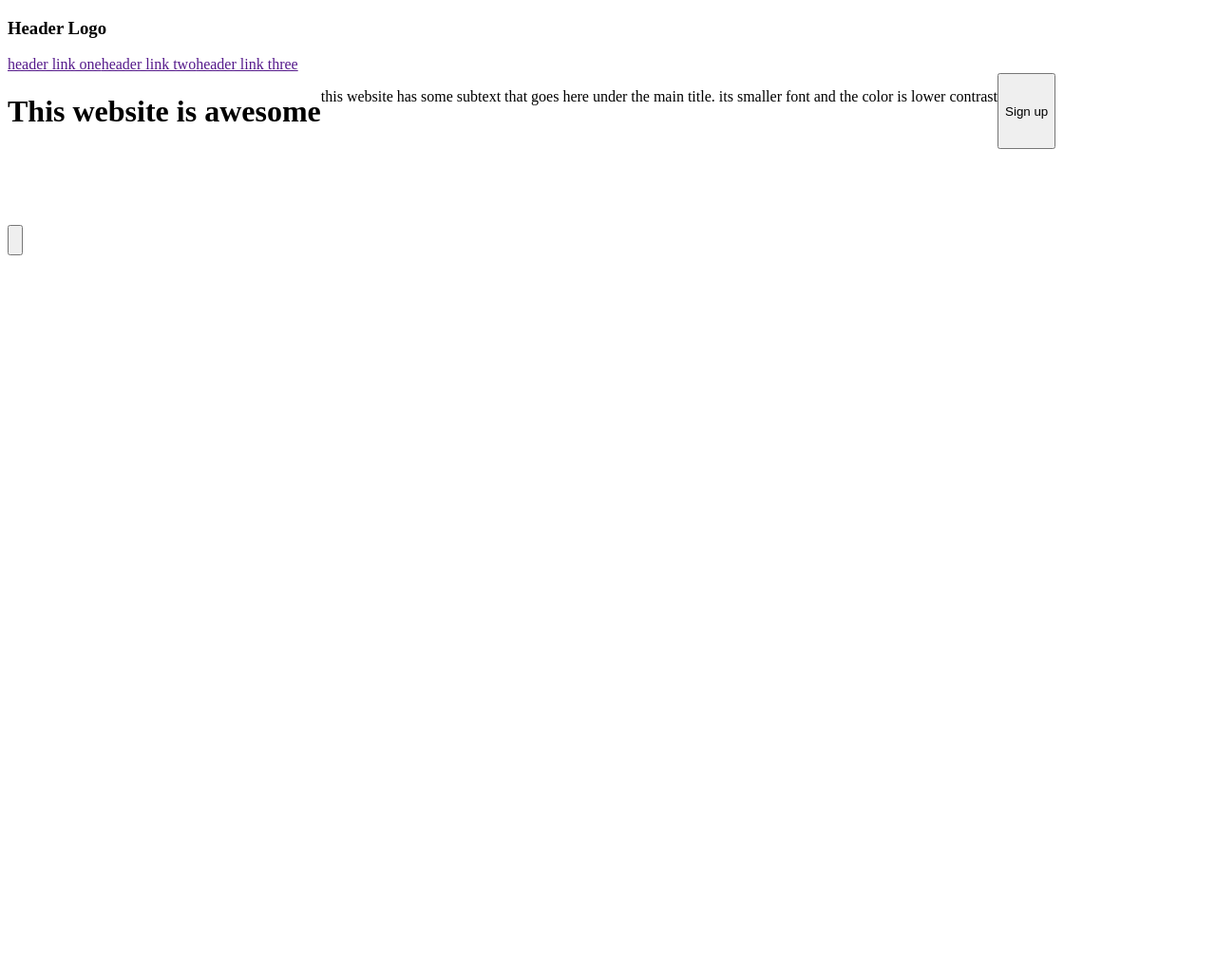
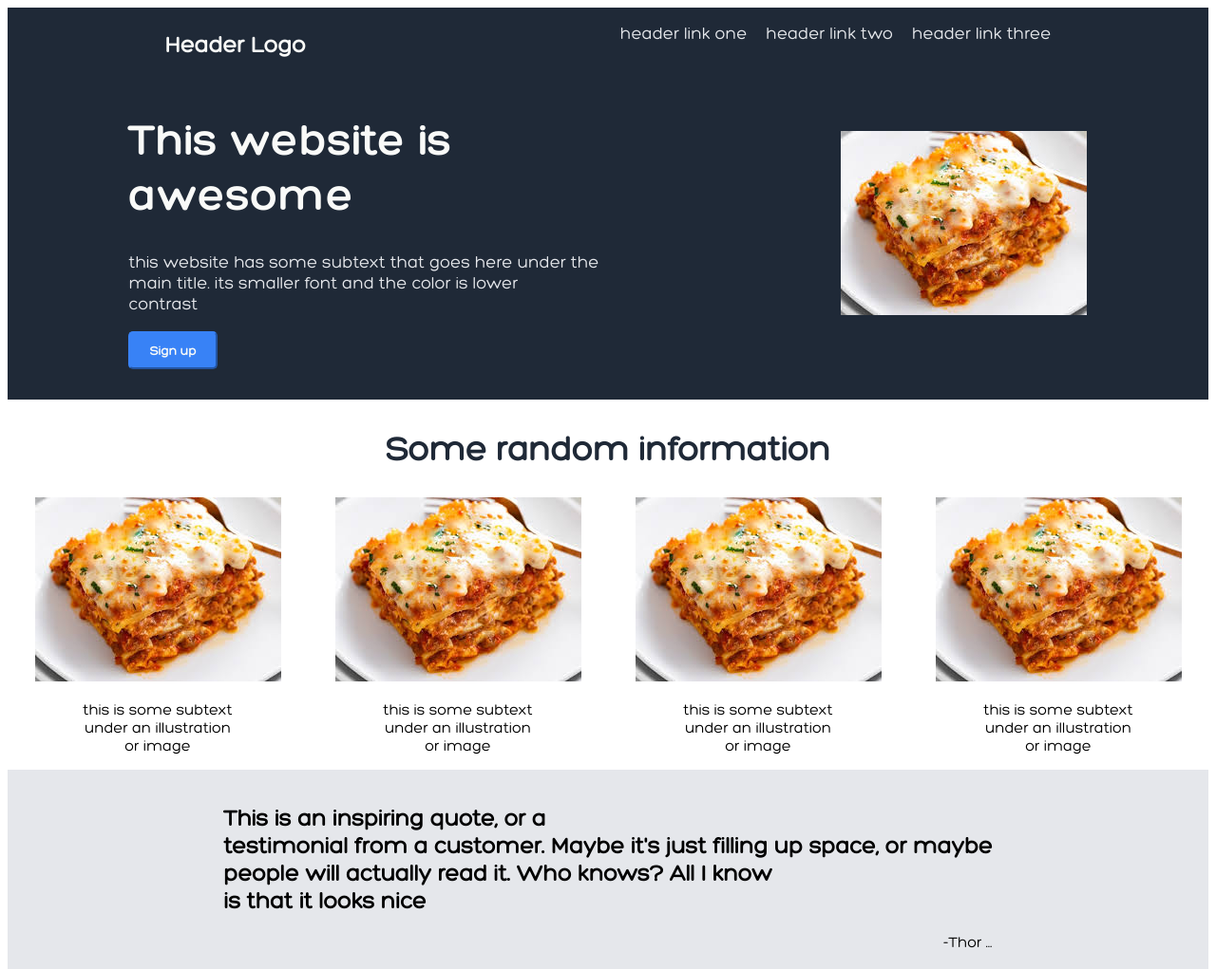
Before and after one commit to Akofahi/testLandingPage, a plain HTML site: page index.html in a window 1280 px wide. Shown: the top 1021 px of the page at 95% size. Before the commit the page ends 800 px from the top, so only its background shows below. Drawn offline with Linux system fonts and the light colour scheme.

Commit message:
finished modifieying index.html and style.css

```diff
--- a/index.html
+++ b/index.html
@@ -16,41 +16,46 @@
     </header>
     <div class="firstBlock">
         <div class="fbLeft">
-            <h1>This website is awesome</h1>
-            <p>this website has some subtext that goes here under the main title. its smaller font and the color is
-                lower contrast</p><button>Sign up</button>
+            <h1>This website is<br>awesome</h1>
+            <p>this website has some subtext that goes here under the<br>main title. its smaller font and the color is
+                lower<br>contrast</p><button>Sign up</button>
         </div>
-        <img class="fbRight" src="" alt="">
+        <div class="fbRight">
+            <img src="./download.jpeg" alt="">
+        </div>
     </div>
     <div class="secondBlock">
-        <h2></h2>
+        <h2>Some random information</h2>
         <div class="sbImgs">
-            <div class="1stImg"><img src="" alt="">
-                <p></p>
+            <div class="1stImg"><img src="./download.jpeg" alt="">
+                <p>this is some subtext<br>under an illustration<br>or image</p>
             </div>
-            <div class="2ndImg"><img src="" alt="">
-                <p></p>
+            <div class="2ndImg"><img src="./download.jpeg" alt="">
+                <p>this is some subtext<br>under an illustration<br>or image</p>
             </div>
-            <div class="3rdImg"><img src="" alt="">
-                <p></p>
+            <div class="3rdImg"><img src="./download.jpeg" alt="">
+                <p>this is some subtext<br>under an illustration<br>or image</p>
             </div>
-            <div class="4thImg"><img src="" alt="">
-                <p></p>
+            <div class="4thImg"><img src="./download.jpeg" alt="">
+                <p>this is some subtext<br>under an illustration<br>or image</p>
             </div>
         </div>
     </div>
     <div class="thirdBlock">
-        <h2></h2>
-        <p></p>
+        <div><h2>This is an inspiring quote, or a<br>testimonial from a customer. Maybe it's just filling up space, or
+            maybe<br>
+            people will actually read it. Who knows? All I know<br>is that it looks nice</h2>
+        <p>-Thor ...</p></div>
     </div>
     <div class="fourthBlock">
         <div class="fbContainer">
             <div class="textBlock">
-                <p></p>
-                <p></p>
-            </div><button></button>
+                <p><strong>Call to action! it's time!</strong></p>
+                <p>Sign up for out product by clicking that button right over there!</p>
+            </div><div><button>Sign ups</button></div>
         </div>
     </div>
+    <footer>Copyright &copy The Odin Project 2021</footer>
 </body>
 
 </html>
--- a/style.css
+++ b/style.css
@@ -1,4 +1,125 @@
-div {
+@font-face {
+    font-family: "Hero";
+    src: url(./TTF/Hero-Regular.ttf);
+}
+@font-face {
+    font-family: "HeroBold";
+    src: url(./TTF/Hero-Bold.ttf);
+}
+
+*{
+    font-family: "Hero";
+}
+
+button{
+    border-radius: 5px;
+    background-color: #3882F6;
+    width: 7em;
+    height: 3em;
+    color: #F9FAF8;
+    font-weight: bold;
+}
+
+header{
+    display: flex;
+    flex-direction: row;
+    justify-content: space-around;
+    background-color: #1f2937;
+    font-family: "Hero";
+
+}
+header h3{
+font-size: 24px;
+color: #F9FAF8;
+}
+
+a {
+    text-decoration: none;
+    font-size: 18px;
+    color: #e5e7eb;
+  }
+
+  a:active {
+    outline: none;
+  }
+
+.firstBlock, .fourthBlock, .sbImgs, .fbContainer, .thirdBlock {
   display: flex;
   flex-direction: row;
+  align-items: center;
+  vertical-align: middle;
+  justify-content: space-around;
 }
+
+.firstBlock{
+    background-color:#1f2937 ;
+    padding-bottom: 2em;
+}
+
+.firstBlock h1{
+    font-size: 48px;
+    color: #f9faf8;
+    font-family: "HeroBold";
+    font-weight: bolder;
+}
+.firstBlock button{
+    background-color: #3882F6;
+}
+.firstBlock p{
+    font-size: 18px;
+    font-family: "Hero";
+    color: #e5e7eb;
+}
+
+.firstBlock button{
+    border-color: #3882F6;
+}
+.secondBlock{
+    align-items: center;
+    justify-content: space-around;
+    text-align: center;
+}
+
+.secondBlock h2{
+    font-size: 36px;
+    color: #1f2937;
+}
+
+.thirdBlock{
+    background-color: #e5e7eb;
+    padding: 1em 0 1em 0;
+}
+
+.thirdBlock p{
+    text-align: right;
+}
+
+.fbContainer{
+    gap: 50px;
+    background-color: #3882F6;
+    padding: 2em;
+    margin: 5em 0em 5em 0;
+    color: #F9FAF8;
+    border-radius: 5px;
+}
+
+.fbContainer button{
+    border-color: #F9FAF8;
+}
+
+
+.navigation{
+    display: flex;
+    flex-direction: row;
+    gap: 20px;
+    vertical-align: middle;
+    margin-block-start: 1em;
+    margin-block-end: 1em;
+}
+
+footer{
+    background-color: #1f2937;
+    text-align: center;
+    padding: 1em;
+    color: #F9FAF8;
+}
```
Also changed, not shown: TTF/Hero-Bold.ttf (added), TTF/Hero-Light.ttf (added), TTF/Hero-Regular.ttf (added), download.jpeg (added).
